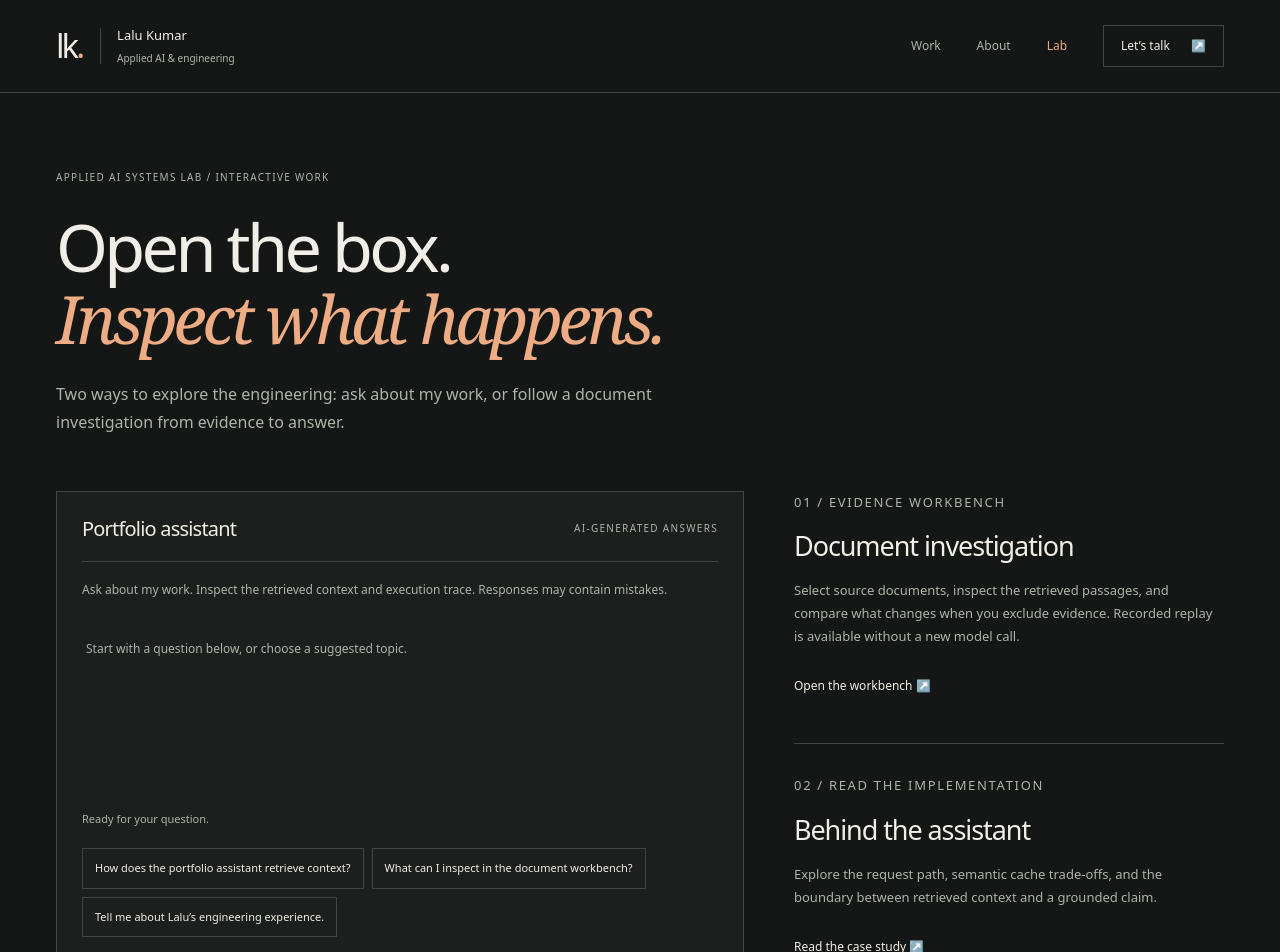
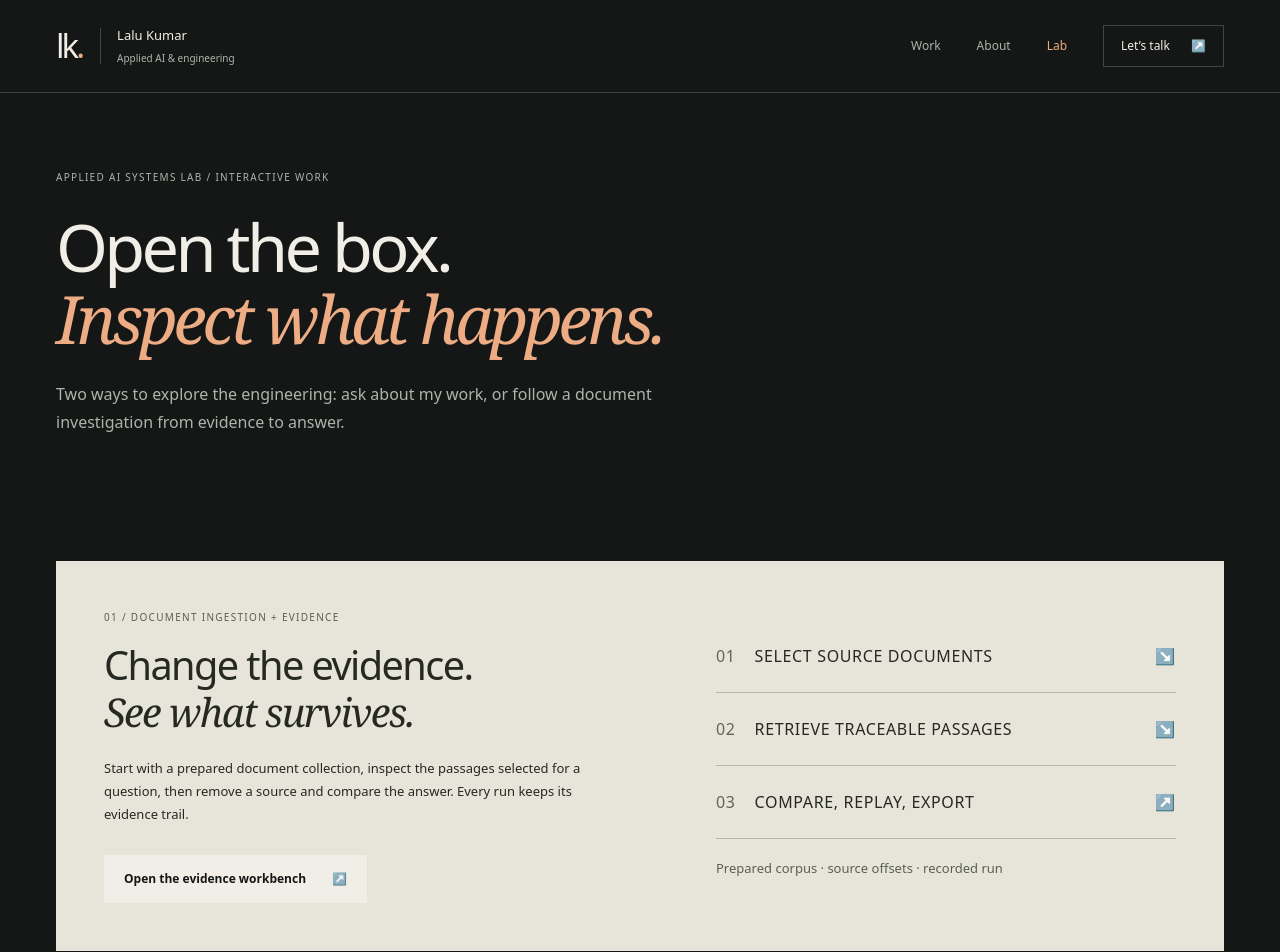
Before and after one commit to CodeForgeNet/Lalu-Portfolio_Frontend, a Next.js app: page /lab in a window 1280 px wide. Shown: the top 952 px of the page. Built offline with nearby package versions, Linux system fonts and the light colour scheme.

Commit message:
fix section

```diff
--- a/src/app/globals.css
+++ b/src/app/globals.css
@@ -462,6 +462,22 @@ h2 {
 }
 .lab-feature .text-link:hover {
   color: #713715;
+}
+.landing-evidence-feature .button-primary {
+  margin-top: 17px;
+  background: #252922;
+  color: #e7e5d9;
+}
+.landing-evidence-feature .button-primary:hover {
+  background: #713715;
+  color: #e7e5d9;
+}
+.lab-page-feature {
+  margin-top: 70px;
+  margin-bottom: 72px;
+}
+.lab-page-feature .button-primary {
+  margin-top: 17px;
 }
 .evidence-graphic {
   display: flex;
@@ -1036,6 +1052,9 @@ details[open] .disclosure-mark {
     margin-top: 55px;
     gap: 18px;
   }
+  .lab-page-feature {
+    margin-bottom: 48px;
+  }
   .lab-feature h2 {
     font-size: 30px;
   }
--- a/src/app/lab/page.tsx
+++ b/src/app/lab/page.tsx
@@ -22,25 +22,55 @@ export default function LabPage() {
           document investigation from evidence to answer.
         </p>
       </header>
+      <section className="lab-feature lab-page-feature" aria-labelledby="evidence-feature-title">
+        <div>
+          <p className="eyebrow">01 / Document ingestion + evidence</p>
+          <h2 id="evidence-feature-title">
+            Change the evidence.
+            <br />
+            <em>See what survives.</em>
+          </h2>
+          <p>
+            Start with a prepared document collection, inspect the passages
+            selected for a question, then remove a source and compare the
+            answer. Every run keeps its evidence trail.
+          </p>
+          <Link className="button-primary" href="/lab/documents">
+            Open the evidence workbench <span aria-hidden="true">↗</span>
+          </Link>
+        </div>
+        <div className="evidence-graphic" aria-label="Evidence workbench flow">
+          <div className="evidence-line">
+            <span>01</span> SELECT SOURCE DOCUMENTS <b>↘</b>
+          </div>
+          <div className="evidence-line">
+            <span>02</span> RETRIEVE TRACEABLE PASSAGES <b>↘</b>
+          </div>
+          <div className="evidence-line">
+            <span>03</span> COMPARE, REPLAY, EXPORT <b>↗</b>
+          </div>
+          <p>Prepared corpus · source offsets · recorded run</p>
+        </div>
+      </section>
       <div className="lab-layout">
         <section id="assistant" aria-label="Portfolio assistant">
           <Assistant />
         </section>
         <aside className="lab-aside">
           <div>
-            <p className="eyebrow">01 / Evidence workbench</p>
-            <h2>Document investigation</h2>
+            <p className="eyebrow">02 / Portfolio assistant</p>
+            <h2>Ask about the work</h2>
             <p>
-              Select source documents, inspect the retrieved passages, and
-              compare what changes when you exclude evidence. Recorded replay is
-              available without a new model call.
+              Ask a question and inspect the retrieved context and execution
+              trace. This is the conversational surface; the workbench above
+              is where evidence can be changed deliberately.
             </p>
-            <Link className="text-link" href="/lab/documents">
-              Open the workbench ↗
+            <Link className="text-link" href="#assistant">
+              Try the assistant ↓
             </Link>
           </div>
           <div>
-            <p className="eyebrow">02 / Read the implementation</p>
+            <p className="eyebrow">03 / Read the implementation</p>
             <h2>Behind the assistant</h2>
             <p>
               Explore the request path, semantic cache trade-offs, and the
--- a/src/app/page.tsx
+++ b/src/app/page.tsx
@@ -94,40 +94,40 @@ export default function Home() {
             All project notes ↗
           </Link>
         </section>
-        <section className="lab-feature">
+        <section className="lab-feature landing-evidence-feature">
           <div>
-            <p className="eyebrow">An open workbench</p>
+            <p className="eyebrow">03 / Document ingestion + evidence</p>
             <h2>
-              Don’t just read the answer.
+              Change the evidence.
               <br />
-              <em>Follow the evidence.</em>
+              <em>See what survives.</em>
             </h2>
             <p>
-              Choose documents. Inspect retrieved passages. Change the evidence
-              and compare the result. Or explore a recorded run without a new
-              model request.
+              Start with a prepared document collection, inspect the passages
+              selected for a question, then remove a source and compare the
+              answer. Every run keeps its evidence trail.
             </p>
-            <Link href="/lab/documents" className="text-link">
-              Open document investigation ↗
+            <Link href="/lab/documents" className="button-primary">
+              Open the evidence workbench <span aria-hidden="true">↗</span>
             </Link>
           </div>
           <div className="evidence-graphic" aria-hidden="true">
             <div className="evidence-line">
-              <span>01</span> SELECT DOCUMENTS <b>↘</b>
+              <span>01</span> SELECT SOURCE DOCUMENTS <b>↘</b>
             </div>
             <div className="evidence-line">
-              <span>02</span> INSPECT PASSAGES <b>↘</b>
+              <span>02</span> RETRIEVE TRACEABLE PASSAGES <b>↘</b>
             </div>
             <div className="evidence-line">
-              <span>03</span> QUESTION THE ANSWER <b>↗</b>
+              <span>03</span> COMPARE, REPLAY, EXPORT <b>↗</b>
             </div>
-            <p>Evidence is part of the interface.</p>
+            <p>Prepared corpus · source offsets · recorded run</p>
           </div>
         </section>
         <section className="section" id="capabilities">
           <div className="section-heading">
             <div>
-              <p className="eyebrow">03 / Capabilities</p>
+              <p className="eyebrow">04 / Capabilities</p>
               <h2>
                 The whole path
                 <br />
@@ -153,7 +153,7 @@ export default function Home() {
         </section>
         <section className="section experience-section">
           <div>
-            <p className="eyebrow">04 / In practice</p>
+            <p className="eyebrow">05 / In practice</p>
             <h2>
               Engineering
               <br />
@@ -184,7 +184,7 @@ export default function Home() {
         <section className="section principles">
           <div className="section-heading">
             <div>
-              <p className="eyebrow">05 / Engineering principles</p>
+              <p className="eyebrow">06 / Engineering principles</p>
               <h2>
                 Make the behavior <em>visible.</em>
               </h2>
```
